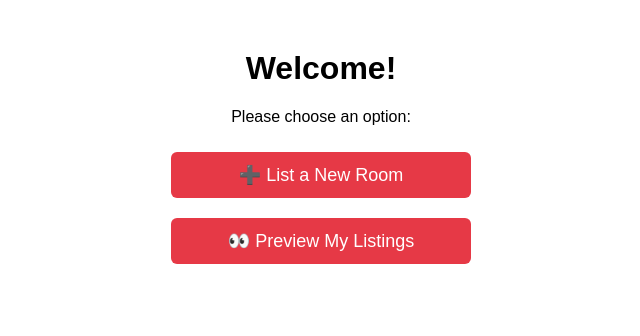
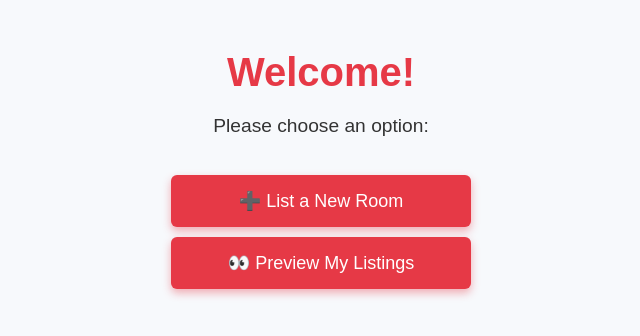
Before and after one commit to Mavester432/LocalRoom.co.za, a plain HTML site: page landlord-home.html in a window 1280 px wide. Shown: the whole page, without its empty margins (319-959 px from the left). Drawn offline with Linux system fonts and the light colour scheme.

Commit message:
Update landlord-home.html

```diff
--- a/landlord-home.html
+++ b/landlord-home.html
@@ -10,22 +10,37 @@
       max-width: 400px;
       margin: 50px auto;
       text-align: center;
+      padding: 0 20px;
+      background: #f7f9fc;
+      color: #333;
+    }
+    h1 {
+      font-size: 2.5rem;
+      margin-bottom: 0.5em;
+      color: #e63946;
+    }
+    p {
+      font-size: 1.2rem;
+      margin-bottom: 2em;
     }
     button {
       background: #e63946;
       color: white;
       border: none;
-      padding: 12px 24px;
+      padding: 15px 30px;
       border-radius: 6px;
       cursor: pointer;
-      margin: 10px;
+      margin: 10px auto;
       font-size: 18px;
       width: 80%;
       max-width: 300px;
       transition: background 0.3s ease;
+      display: block;
+      box-shadow: 0 4px 8px rgba(230, 57, 70, 0.4);
     }
     button:hover {
       background: #d62828;
+      box-shadow: 0 6px 12px rgba(214, 40, 40, 0.6);
     }
   </style>
 </head>
@@ -33,7 +48,7 @@
   <h1>Welcome!</h1>
   <p>Please choose an option:</p>
 
-  <button id="listRoomBtn">➕ List a New Room</button><br />
+  <button id="listRoomBtn">➕ List a New Room</button>
   <button id="previewListingsBtn">👀 Preview My Listings</button>
 
   <script>
```
